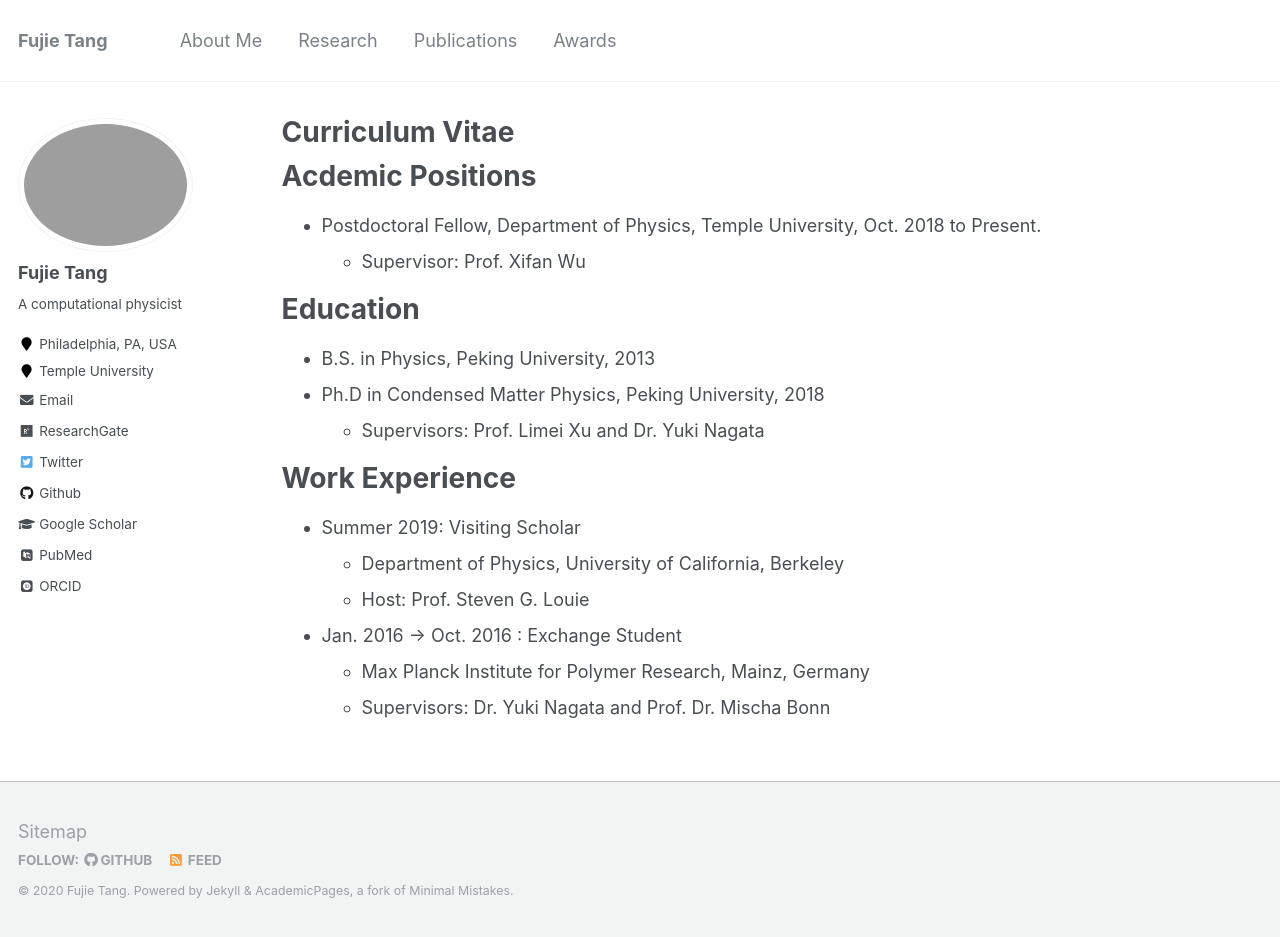
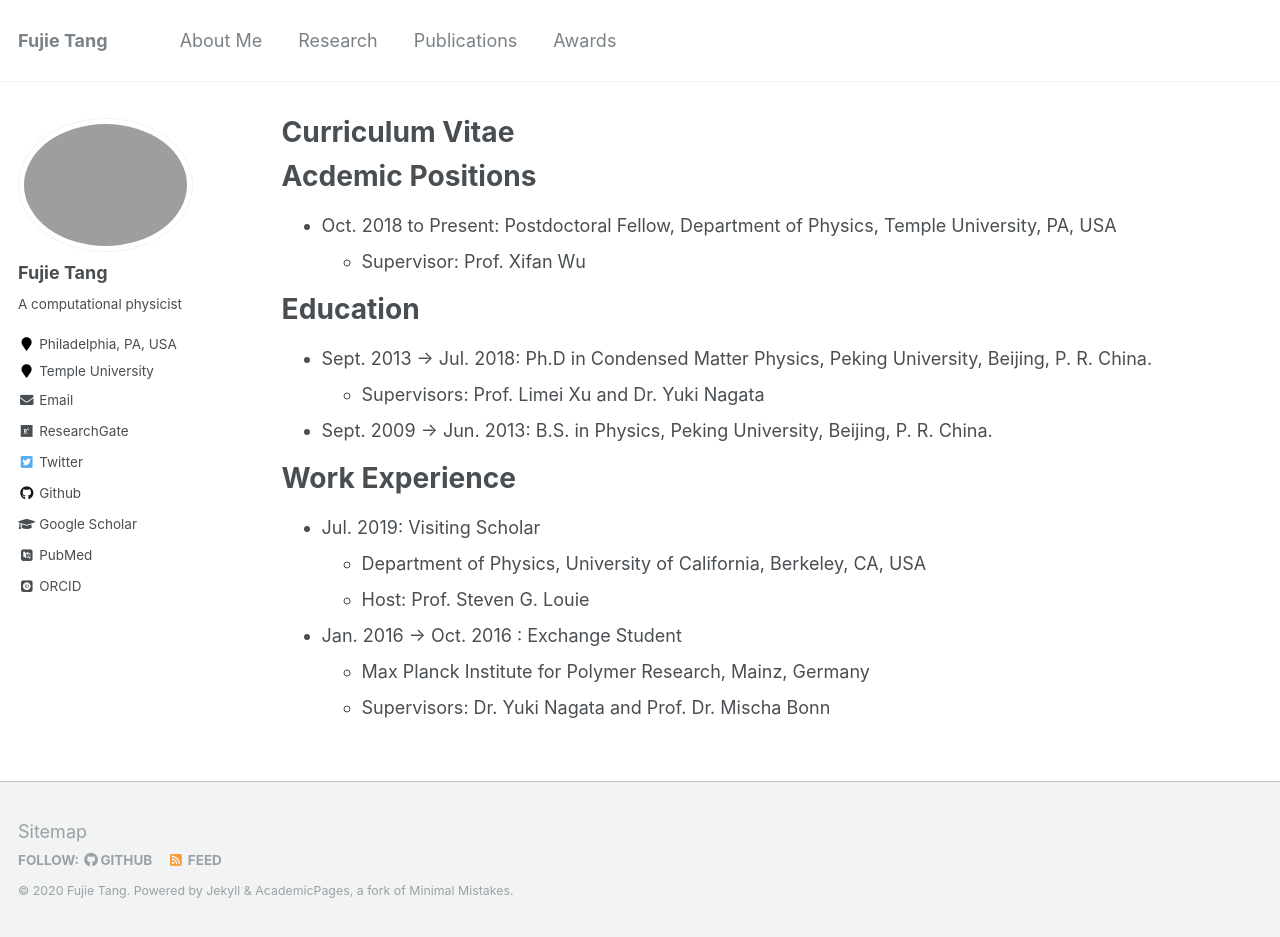
Before and after one commit to fujiepku/fujiepku.github.io, a Jekyll site: the page built from _pages/cv.md, in a window 1280 px wide and 937 px high. Built offline with Jekyll 4.4.1, drawn with Linux system fonts in a browser that asks for light colours; some web fonts are replaced.

Commit message:
Update cv.md

```diff
--- a/_pages/cv.md
+++ b/_pages/cv.md
@@ -12,21 +12,22 @@ redirect_from:
 
 Acdemic Positions
 ======
-* Postdoctoral Fellow, Department of Physics, Temple University, Oct. 2018 to Present.
+* Oct. 2018 to Present: Postdoctoral Fellow, Department of Physics, Temple University, PA, USA
   * Supervisor: Prof. Xifan Wu
 
 
 Education
 ======
-* B.S. in Physics, Peking University, 2013
-* Ph.D in Condensed Matter Physics, Peking University, 2018
+* Sept. 2013 -> Jul. 2018: Ph.D in Condensed Matter Physics, Peking University, Beijing, P. R. China.
   * Supervisors: Prof. Limei Xu and Dr. Yuki Nagata
+
+* Sept. 2009 -> Jun. 2013: B.S. in Physics, Peking University, Beijing, P. R. China.
 
 
 Work Experience
 ======
-* Summer 2019: Visiting Scholar
-  * Department of Physics, University of California, Berkeley
+* Jul. 2019: Visiting Scholar
+  * Department of Physics, University of California, Berkeley, CA, USA
   * Host: Prof. Steven G. Louie
 
 * Jan. 2016 -> Oct. 2016 : Exchange Student
```
